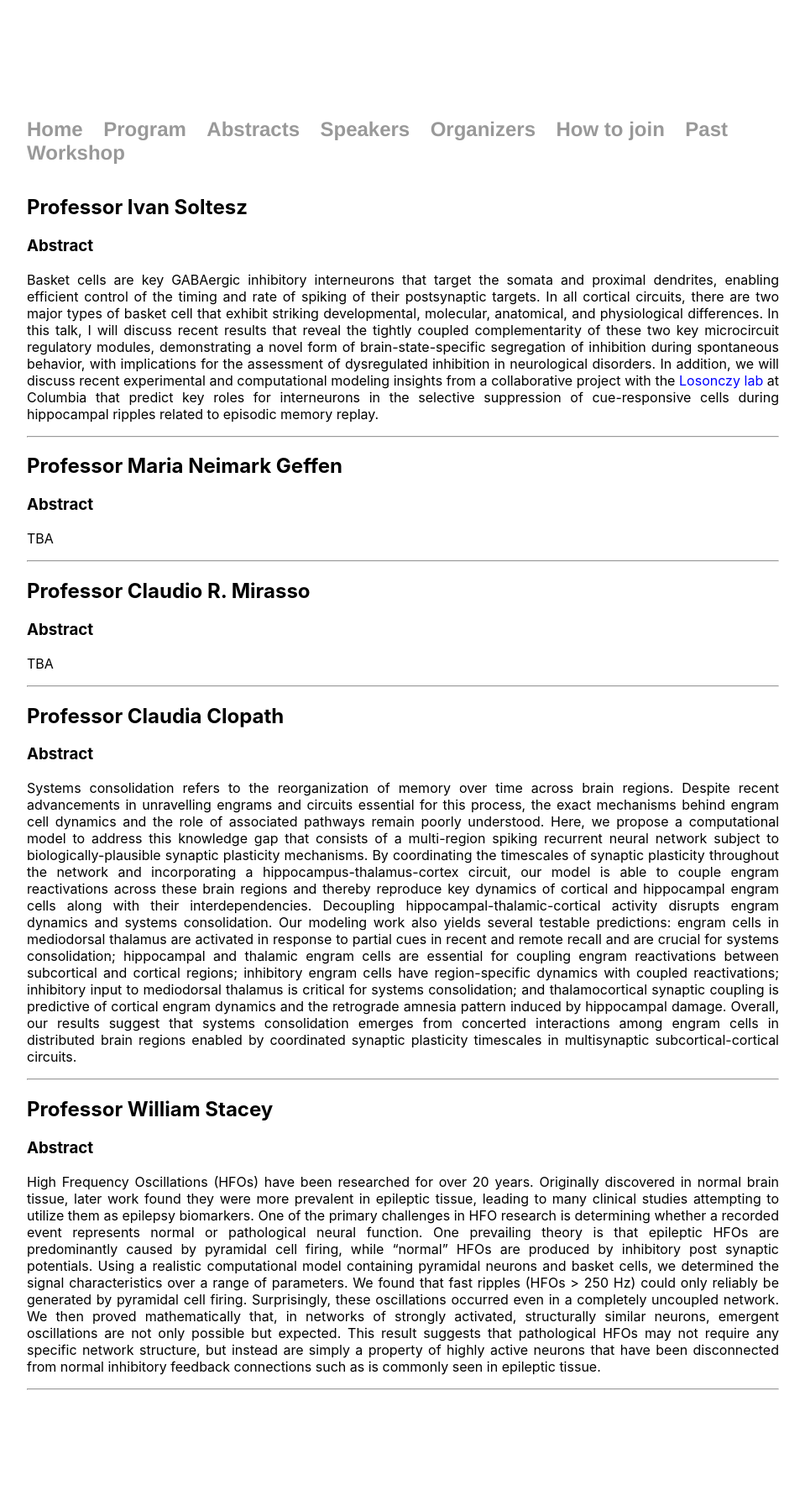
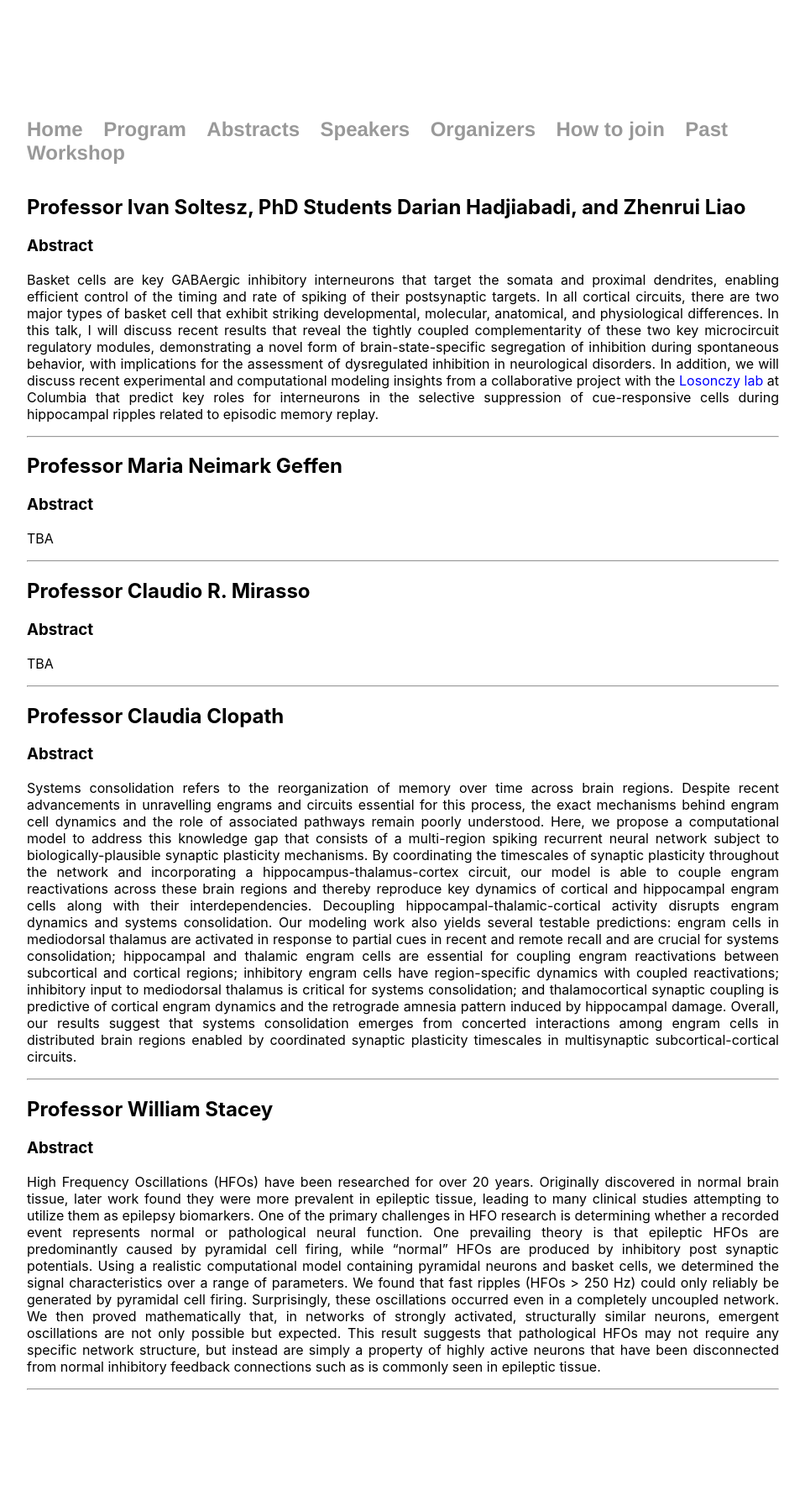
Before and after one commit to spirosChv/ocns2021interneurons, a Jekyll site: the page built from abstracts/index.html, in a window 1280 px wide. Shown: the whole page at 84% size, without its empty margins (160-1119 px from the left). Built offline with Jekyll 4.4.1, drawn with Linux system fonts in a browser that asks for light colours.

Commit message:
add names in soltesz part

```diff
--- a/abstracts/index.html
+++ b/abstracts/index.html
@@ -5,7 +5,7 @@ title: Abstracts
 
 <div class="blurp">
 
-	<h2 style="fonts-size: 13px"> Professor Ivan Soltesz</h2>
+	<h2 style="fonts-size: 13px"> Professor Ivan Soltesz, PhD Students Darian Hadjiabadi, and Zhenrui Liao</h2>
 	<h3 style="fonts-size: 12px"> Abstract</h3>
 	<p> Basket cells are key GABAergic inhibitory interneurons that target the somata and proximal dendrites, enabling efficient control of the timing and rate of
 	spiking of their postsynaptic targets. In all cortical circuits, there are two major types of basket cell that exhibit striking developmental, molecular,
```
